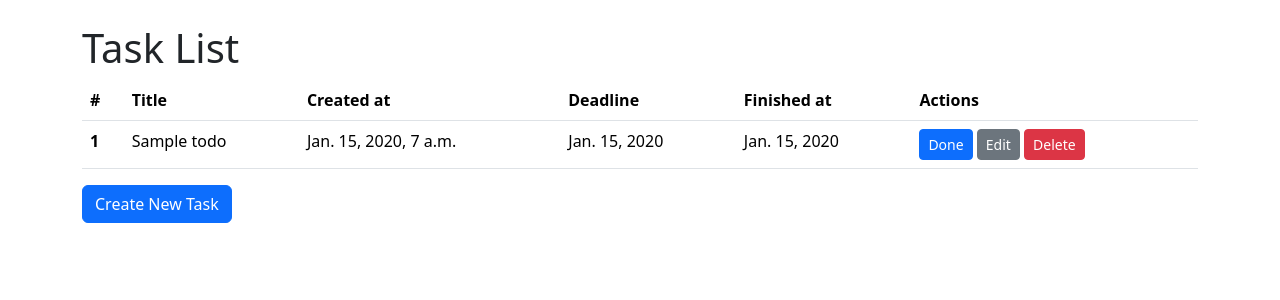
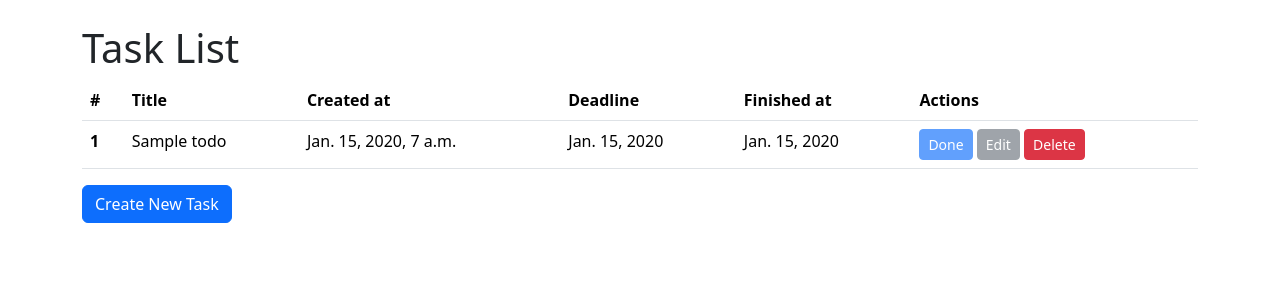
Before and after one commit to diegofilbal/taskify, a Django app: page / in a window 1280 px wide. Shown: the part 56-356 px from the top of the page. Run offline with Django 5.2, Linux system fonts and the light colour scheme; tables that the repository leaves empty hold one stand-in row (values such as "Sample post").

Commit message:
feat: prevent completion and editing completed tasks

```diff
--- a/todos/templates/todos/todo_list.html
+++ b/todos/templates/todos/todo_list.html
@@ -28,9 +28,18 @@
                     <td>{{ todo.deadline }}</td>
                     <td>{{ todo.finished_at|default:"-" }}</td>
                     <td>
-                        <a href="{% url 'mark_as_done' pk=todo.pk %}" class="btn btn-primary btn-sm">Done</a>
-                        <a href="{% url 'todo_update' pk=todo.pk %}" class="btn btn-secondary btn-sm">Edit</a>
-                        <a href="{% url 'todo_delete' pk=todo.pk %}" class="btn btn-danger btn-sm">Delete</a>
+                        <a href="{% url 'mark_as_done' pk=todo.pk %}"
+                           class="btn btn-primary btn-sm {% if todo.finished_at %}disabled{% endif %}">
+                            Done
+                        </a>
+                        <a href="{% url 'todo_update' pk=todo.pk %}"
+                           class="btn btn-secondary btn-sm {% if todo.finished_at %}disabled{% endif %}">
+                            Edit
+                        </a>
+                        <a href="{% url 'todo_delete' pk=todo.pk %}"
+                           class="btn btn-danger btn-sm">
+                            Delete
+                        </a>
                     </td>
                 </tr>
             {% endfor %}
```
